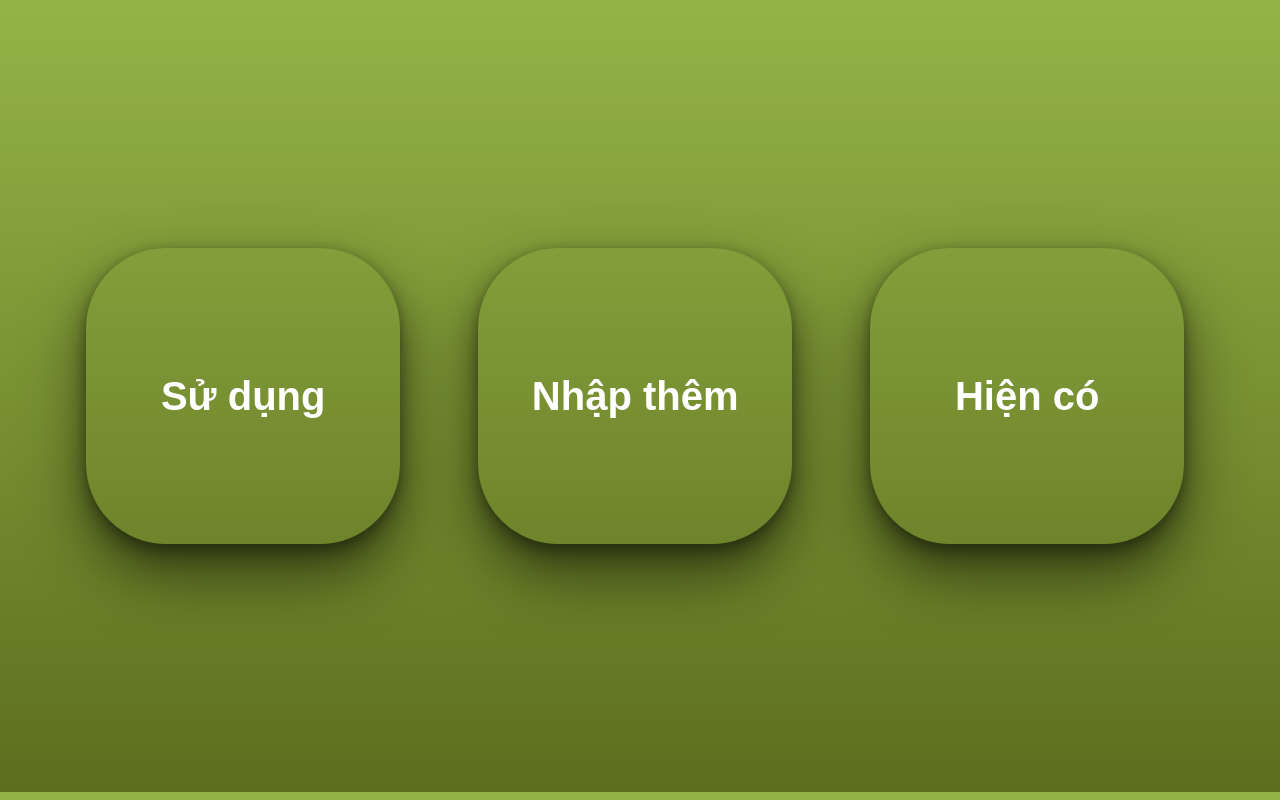
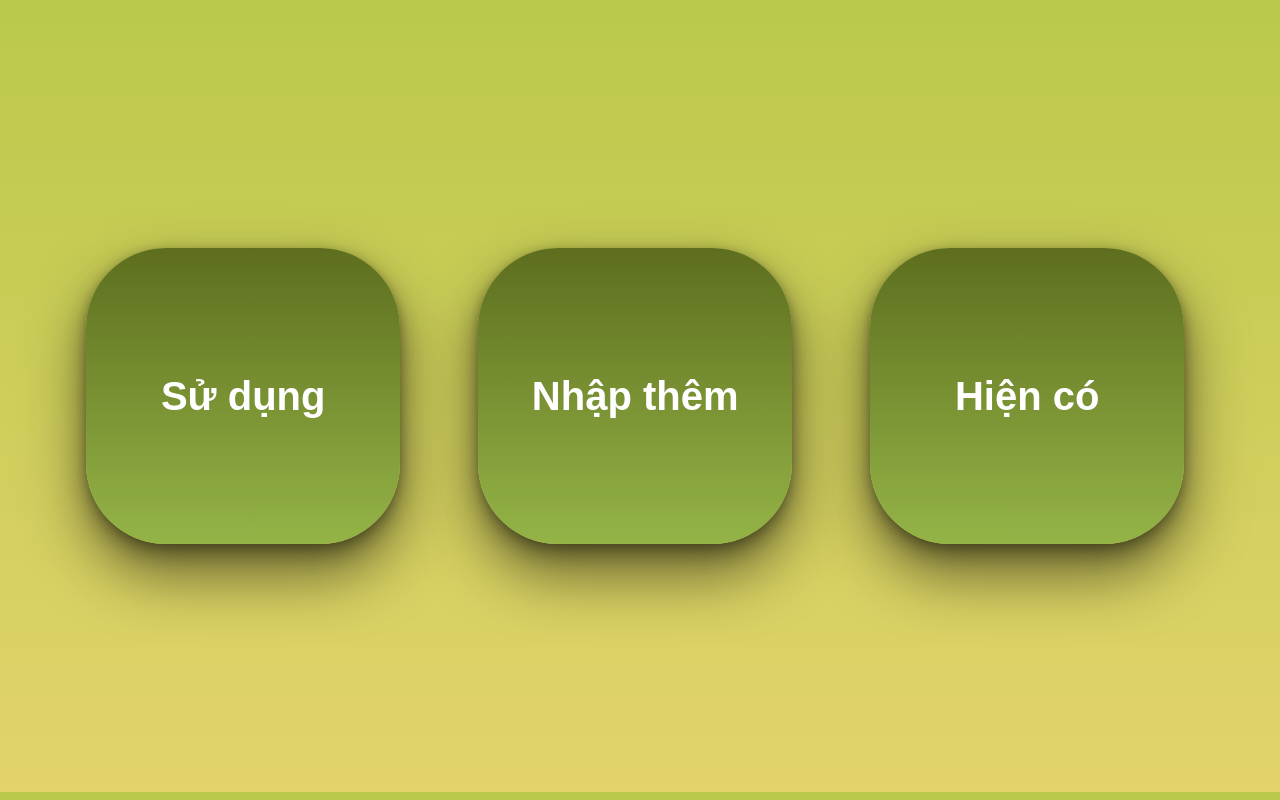
Before and after one commit to NinhDuongCN/DM, a plain HTML site: page index.html in a window 1280 px wide. Drawn offline with Linux system fonts and the light colour scheme.

Commit message:
change backgound

```diff
--- a/DM.css
+++ b/DM.css
@@ -1,10 +1,10 @@
 body {
     width: 98%;
     height: 98%;
-    /*background: -webkit-linear-gradient(to bottom, #BAC94A, #E2D36B);
-    background: linear-gradient(to bottom, #BAC94A, #E2D36B);*/
-    background: -webkit-linear-gradient(to bottom, #94b447, #5d6e1e);
-    background: linear-gradient(to bottom, #94b447, #5d6e1e);
+    background: -webkit-linear-gradient(to bottom, #BAC94A, #E2D36B);
+    background: linear-gradient(to bottom, #BAC94A, #E2D36B);
+    /*background: -webkit-linear-gradient(to bottom, #94b447, #5d6e1e);
+    background: linear-gradient(to bottom, #94b447, #5d6e1e);*/
 
     font-family: Assistant, sans-serif;
     min-height: 97vh;
@@ -32,7 +32,9 @@ body {
 .home-card{
     display:block;
     position: relative;
-    background: none;/*linear-gradient(#E2D36B, #96D7C6);*/
+    /*background: none;/*linear-gradient(#E2D36B, #96D7C6);*/
+    background: -webkit-linear-gradient(to bottom, #5d6e1e, #94b447);
+    background: linear-gradient(to bottom, #5d6e1e, #94b447);
     box-shadow:
       0px 2px 10px rgba(0,0,0,0.2),
       0px 10px 20px rgba(0,0,0,0.3),
```
